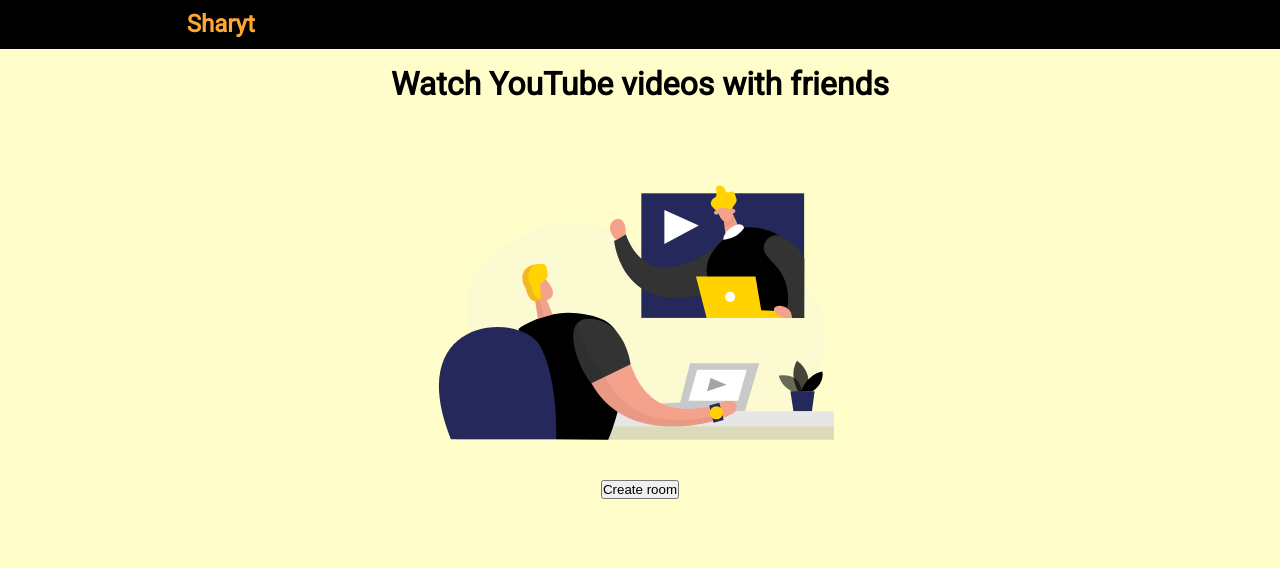
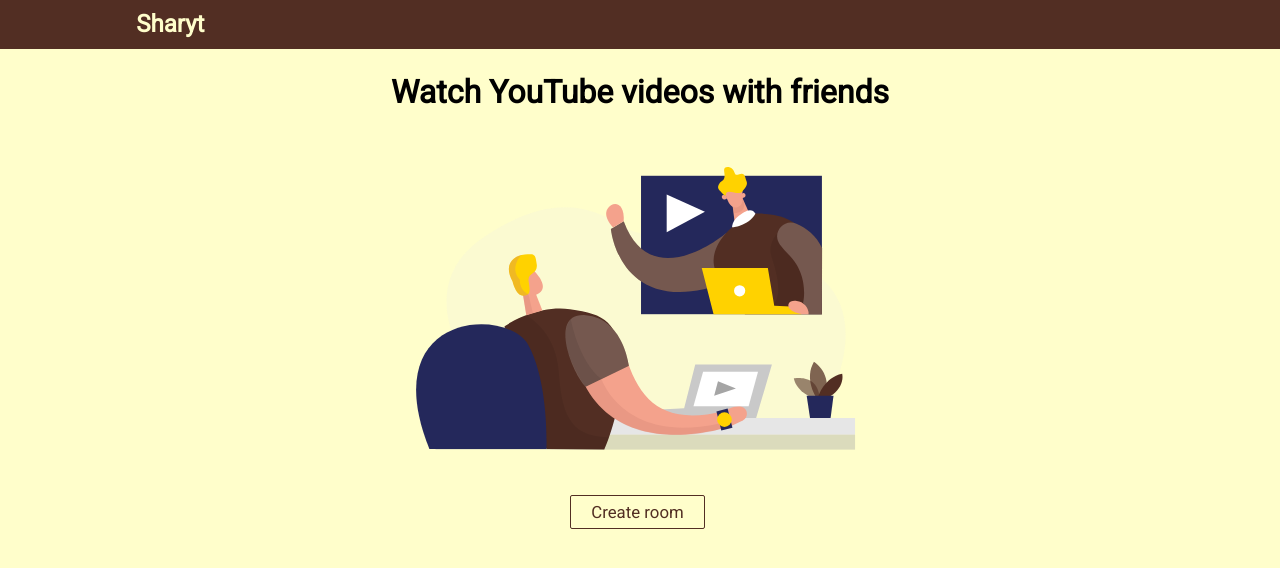
Before and after one commit to mziomek11/sharyt, a React (Create React App) app in the folder client/: page / in a window 1280 px wide. Shown: the top 568 px of the page. Built offline with nearby package versions, Linux system fonts and the light colour scheme.

Commit message:
Add Entrance styles

```diff
--- a/client/src/components/Entrance.tsx
+++ b/client/src/components/Entrance.tsx
@@ -1,7 +1,7 @@
 import React from "react";
-import styled from "styled-components";
+import { Link } from "react-router-dom";
 
-import EntranceButton from "./EntranceButton";
+import styled from "../styles";
 import { ReactComponent as VideoSvg } from "../assets/video.svg";
 
 const SRoot = styled.main`
@@ -9,19 +9,30 @@
   flex-direction: column;
   align-items: center;
   text-align: center;
-  width: 100%;
 `;
 
-const SHeading = styled.h1`
-  margin-bottom: 1em;
+const SLink = styled(Link)`
+  font-size: 1.05em;
+  padding: 0.35em 1.2em;
+  border: 0.1em solid ${(props) => props.theme.primaryColor};
+  margin: 0 0.3em 0.3em 0;
+  border-radius: 0.12em;
+  color: ${(props) => props.theme.primaryColor};
+  text-align: center;
+  transition: all 0.3s;
+
+  &:hover {
+    background: ${(props) => props.theme.primaryColor};
+    color: ${(props) => props.theme.secondaryColor};
+  }
 `;
 
 const Entrance = () => {
   return (
     <SRoot className="container">
-      <SHeading>Watch YouTube videos with friends</SHeading>
+      <h1>Watch YouTube videos with friends</h1>
       <VideoSvg width="50%" />
-      <EntranceButton />
+      <SLink to="/room/new">Create room</SLink>
     </SRoot>
   );
 };
--- a/client/src/components/EntranceButton.tsx
+++ /dev/null
@@ -1,14 +0,0 @@
-import React from "react";
-import { useHistory } from "react-router-dom";
-
-const EntranceButton = () => {
-  const history = useHistory();
-
-  function handleCreateRoomClick() {
-    history.push("/room/new");
-  }
-
-  return <button onClick={handleCreateRoomClick}>Create room</button>;
-};
-
-export default EntranceButton;
--- a/client/src/components/Header.tsx
+++ b/client/src/components/Header.tsx
@@ -6,7 +6,7 @@
 const SHeader = styled.header`
   background: ${(props) => props.theme.primaryColor};
   padding: 0.65em;
-  margin-bottom: 1em;
+  margin-bottom: 1.5em;
 `;
 
 const SLink = styled(Link)`
--- a/client/src/styles/GlobalStyles.ts
+++ b/client/src/styles/GlobalStyles.ts
@@ -25,9 +25,5 @@
       padding: 0 10%;
     }
 
-    @media screen and (min-width: 1024px){
-      padding: 0 14%;
-    }
-
   }
 `;
--- a/client/src/styles/theme.ts
+++ b/client/src/styles/theme.ts
@@ -4,6 +4,6 @@
 };
 
 export const theme: Theme = {
-  primaryColor: "rgb(0, 0, 0)",
-  secondaryColor: "rgb(254, 168, 47)",
+  primaryColor: "#522E23",
+  secondaryColor: "#FFFECB",
 };
```
Also changed, not shown: client/src/assets/video.svg.
